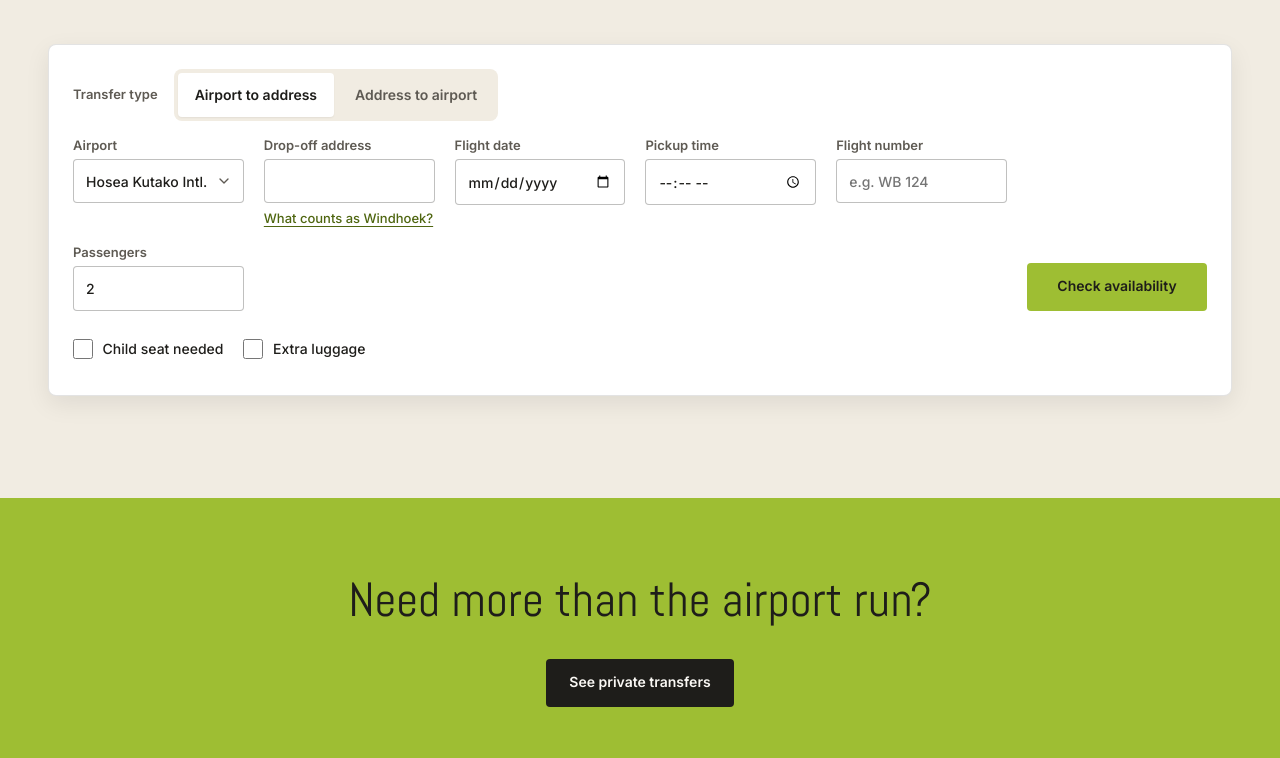
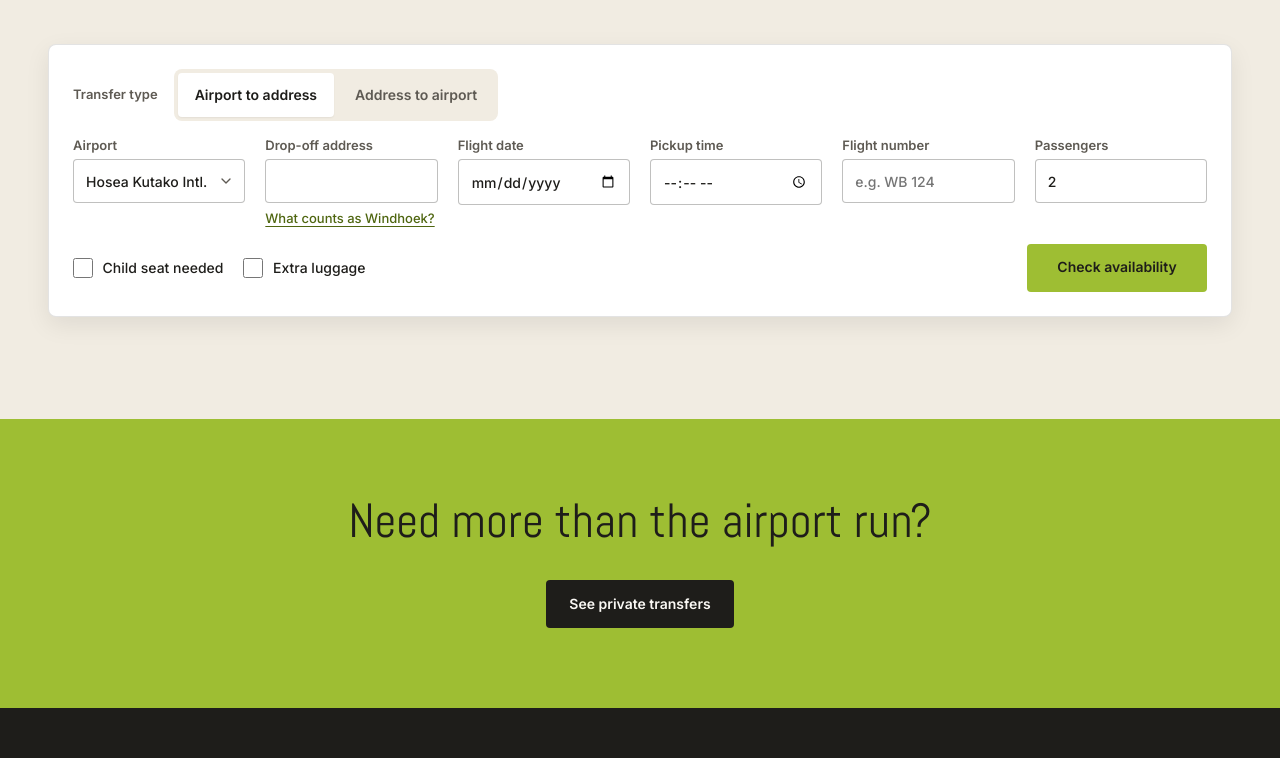
Before and after one commit to tsegale/tot-wa, a website: page airport-transfers.html in a window 1280 px wide. Shown: the part 3980-4738 px from the top of the page. Drawn offline with Linux system fonts and the light colour scheme.

Commit message:
fix(transfers): place booking options before the submit button

```diff
--- a/airport-transfers.html
+++ b/airport-transfers.html
@@ -290,11 +290,11 @@
           <input id="at-pax" type="number" min="1" max="50" value="2" inputmode="numeric" data-field="pax" data-label="Passengers" required data-error="Enter at least 1 passenger" data-range-error="Enter at least 1 passenger">
         </div>
       </div>
-      <button type="submit" class="btn btn-primary">Check availability</button>
       <div class="form-extras check-row">
         <label class="check"><input type="checkbox" data-field="childSeat" data-label="Child seat needed"> Child seat needed</label>
         <label class="check"><input type="checkbox" data-field="luggage" data-label="Extra luggage"> Extra luggage</label>
       </div>
+      <button type="submit" class="btn btn-primary">Check availability</button>
     </form>
     <form class="ticket-form" id="fields-departure" data-booking-form="transfer" data-service="airport-transfer" action="contact.html" novalidate hidden>
       <div class="form-grid">
@@ -326,11 +326,11 @@
           <input id="dt-pax" type="number" min="1" max="50" value="2" inputmode="numeric" data-field="pax" data-label="Passengers" required data-error="Enter at least 1 passenger" data-range-error="Enter at least 1 passenger">
         </div>
       </div>
-      <button type="submit" class="btn btn-primary">Check availability</button>
       <div class="form-extras check-row">
         <label class="check"><input type="checkbox" data-field="childSeat" data-label="Child seat needed"> Child seat needed</label>
         <label class="check"><input type="checkbox" data-field="luggage" data-label="Extra luggage"> Extra luggage</label>
       </div>
+      <button type="submit" class="btn btn-primary">Check availability</button>
     </form>
   </div>
 </section>
--- a/assets/css/style.css
+++ b/assets/css/style.css
@@ -517,7 +517,10 @@ section{padding:var(--section-pad) max(var(--gutter), calc((100% - var(--max)) /
 .ticket-form{display:grid; grid-template-columns:1fr auto; gap:1rem 1.25rem; align-items:end;}
 .ticket-form .form-grid{grid-template-columns:repeat(auto-fit, minmax(140px, 1fr));}
 .ticket-form > .btn{min-width:180px;}
-.ticket-form .form-extras{grid-column:1 / -1;}
+/* Options sit before the submit button in DOM and reading order: fields
+   take the full first row, options and the button share the second. */
+.ticket-form:has(.form-extras) .form-grid{grid-column:1 / -1;}
+.ticket-form .form-extras{align-self:center;}
 .ticket-form[hidden]{display:none;}
 @media (max-width:860px){
   .ticket-form{grid-template-columns:1fr;}
```
Also changed, not shown: private-transfers.html (+2 -2 lines), tests/ui.spec.js (+25 -0 lines).
